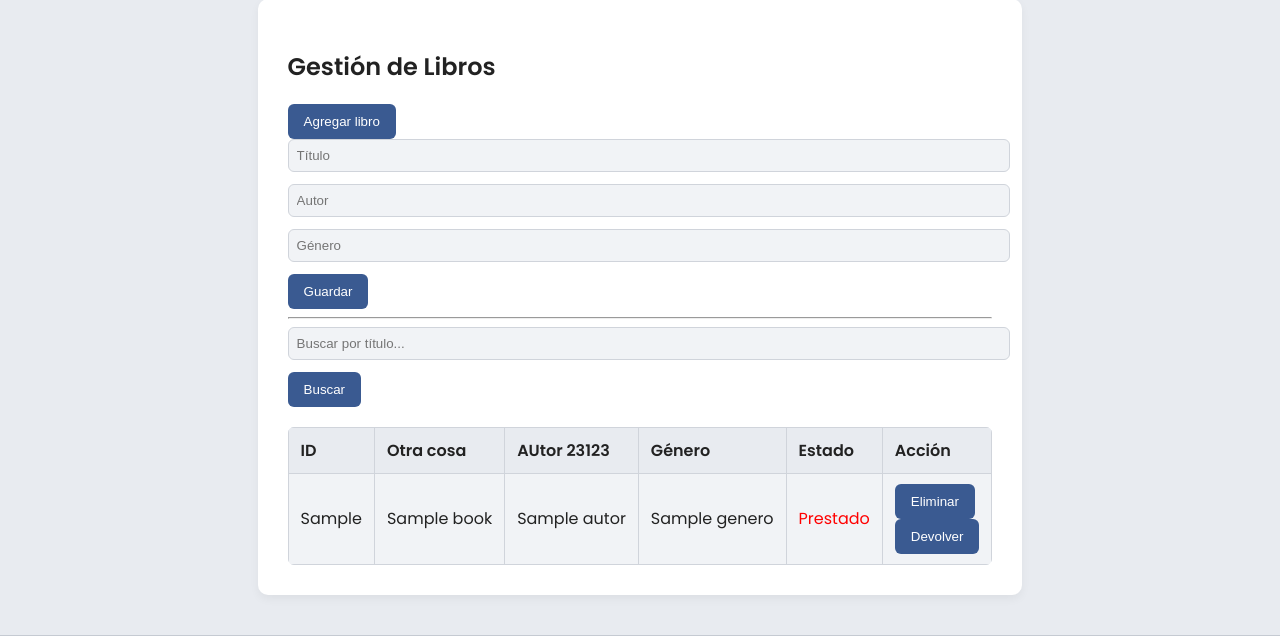
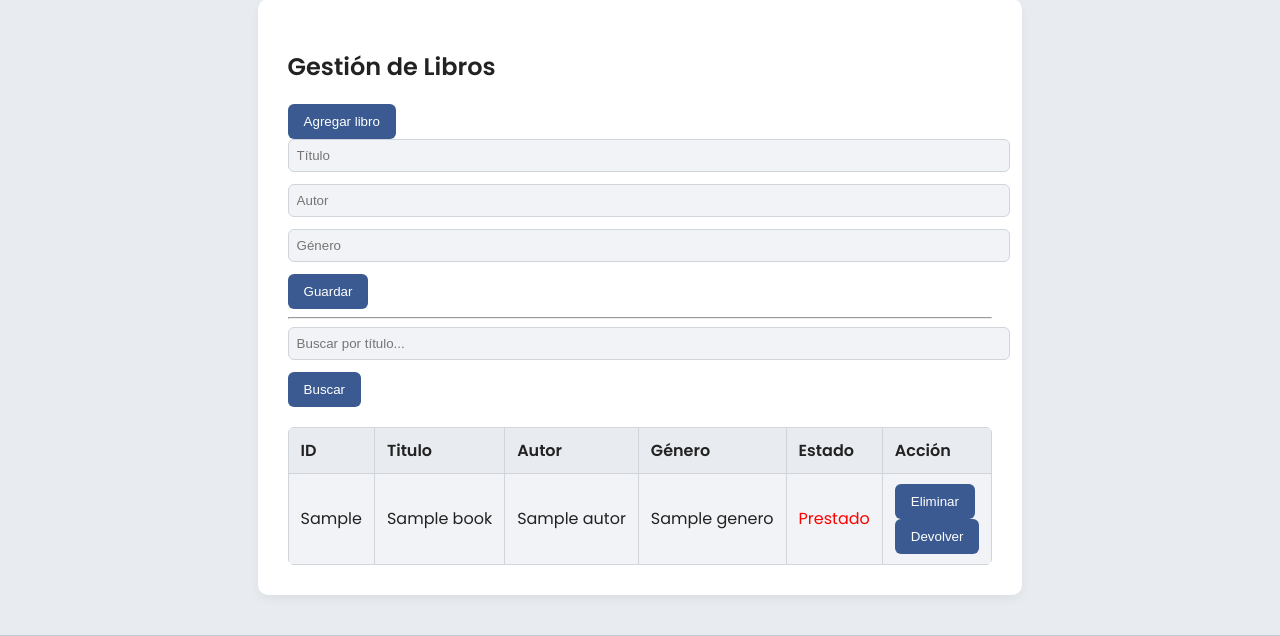
Before and after one commit to lautaro-ruspil/TP-FINAL-ALGORITMOS, a Flask app: template TP-FINAL-BIBLIOTECA/app/templates/libros.html in a window 1280 px wide. Shown: the part 106-742 px from the top of the page. Run offline with Flask 3, Linux system fonts and the light colour scheme; the template is opened without the code that fills it: most values are stand-ins (such as "Sample title", 1, 10 or a date in 2020).

Commit message:
cambio libros

```diff
--- a/TP-FINAL-BIBLIOTECA/app/templates/libros.html
+++ b/TP-FINAL-BIBLIOTECA/app/templates/libros.html
@@ -31,8 +31,8 @@ block content %}
 	<thead>
 		<tr>
 			<th>ID</th>
-			<th>Otra cosa</th>
-			<th>AUtor 23123</th>
+			<th>Titulo</th>
+			<th>Autor</th>
 			<th>Género</th>
 			<th>Estado</th>
 			<th>Acción</th>
```
